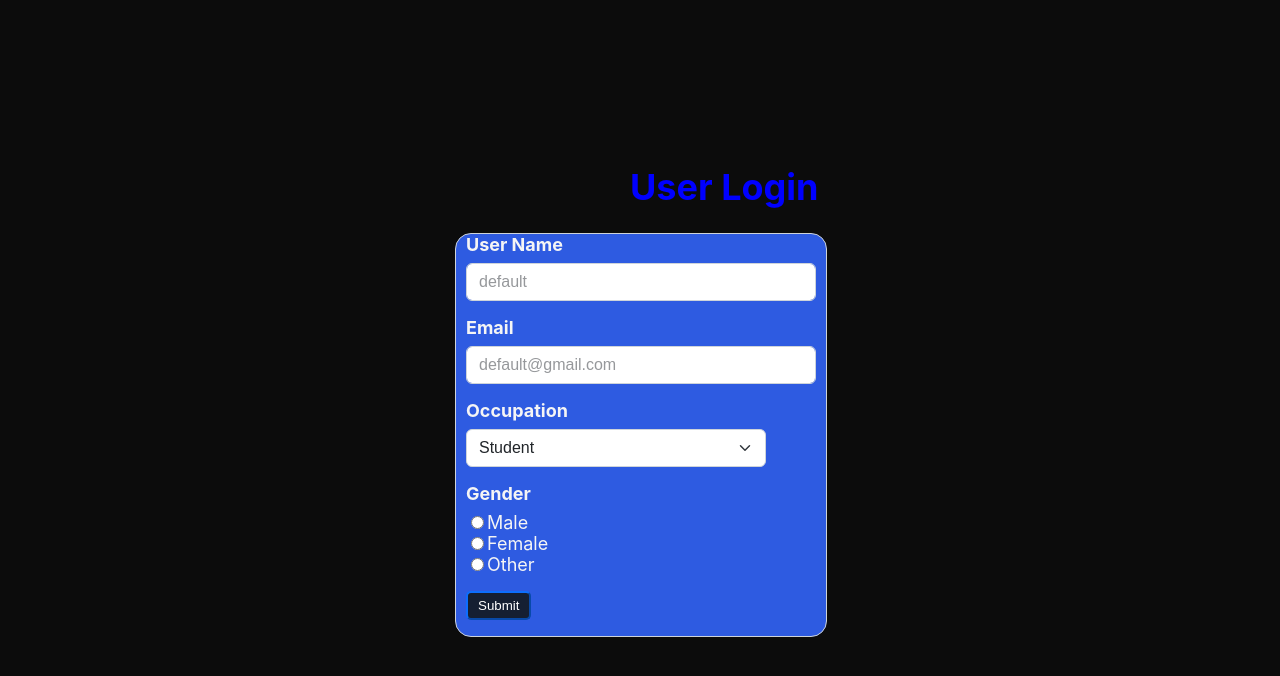
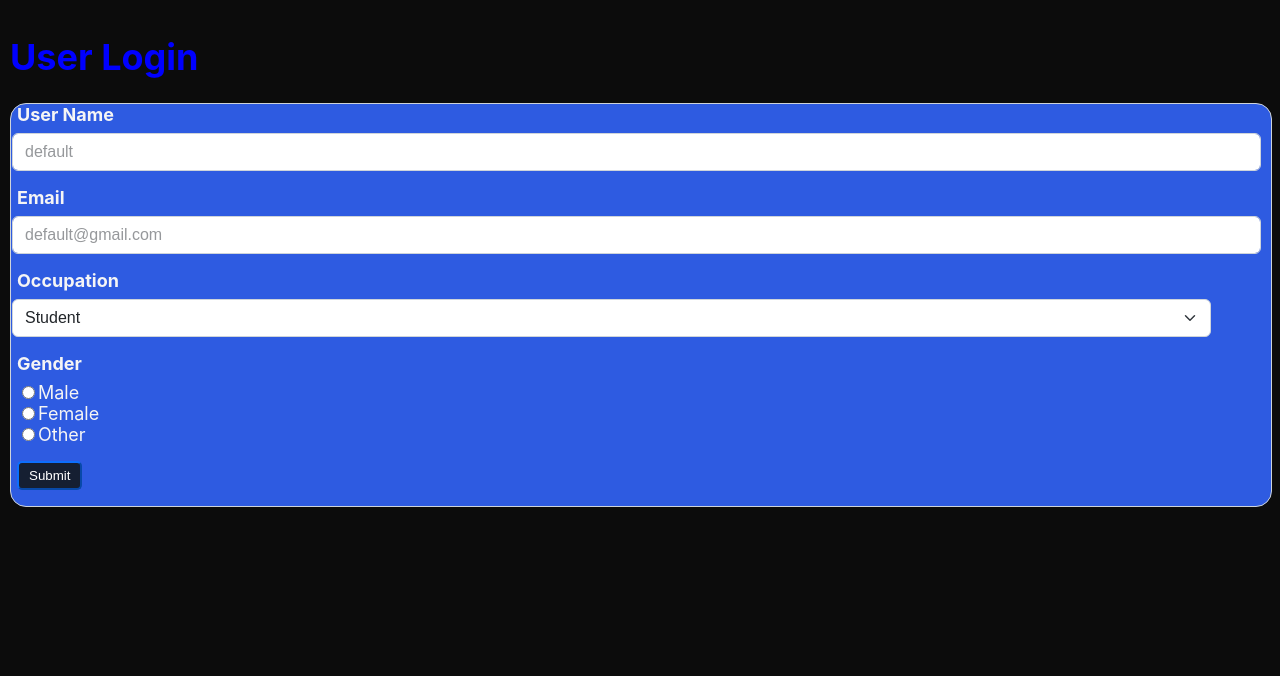
Before and after one commit to Soumyajeet-Muni/DAS-Predictor, a React (Create React App) app: page /login in a window 1280 px wide. Shown: the top 676 px of the page. Built offline with nearby package versions, Linux system fonts and the light colour scheme.

Commit message:
Update login.css

```diff
--- a/src/pages/login.css
+++ b/src/pages/login.css
@@ -1,6 +1,8 @@
 .login {
-    margin: 5%;
-    padding: 5% 400px;
+   /* margin: 5%; */
+  /* padding: 5% 400px; */
+  margin-left: 20px;
+  margin-right: 20px;
    font-size: large;
    /* border: 1px solid #ced4da; */
    /* border-radius: 1rem; */
@@ -10,11 +12,13 @@
    }
   .header{
   margin-top:40px;
-    margin-left: 175px;
+  /* margin-left: 175px; */
    /* margin-bottom: 5px; */
    }
    .form-label1 {
    margin-bottom: 0.5rem;
+   margin-left :5px;
+   text-align:left;
   display: inline-block;
   font-weight: bold;
    }
@@ -44,7 +48,7 @@
   }
 
   .form-group1 {
-    padding-left: 10px;
+  padding-left: 1px;
   padding-right: 60px;
   margin-bottom: 1rem;
   color: whitesmoke;
@@ -71,6 +75,9 @@
    -moz-appearance: none;
   appearance: none;
    }
+   .label{
+    margin-left: 5px;
+   }
 
  .btn {
    color: #fff;
@@ -78,4 +85,5 @@
   border-color: #0d6efd;
    padding: 5px 10px;
    border-radius: 5px;
+   margin-left: 5px;
   }
```
Lines whose indentation alone changed are shown as unchanged.
